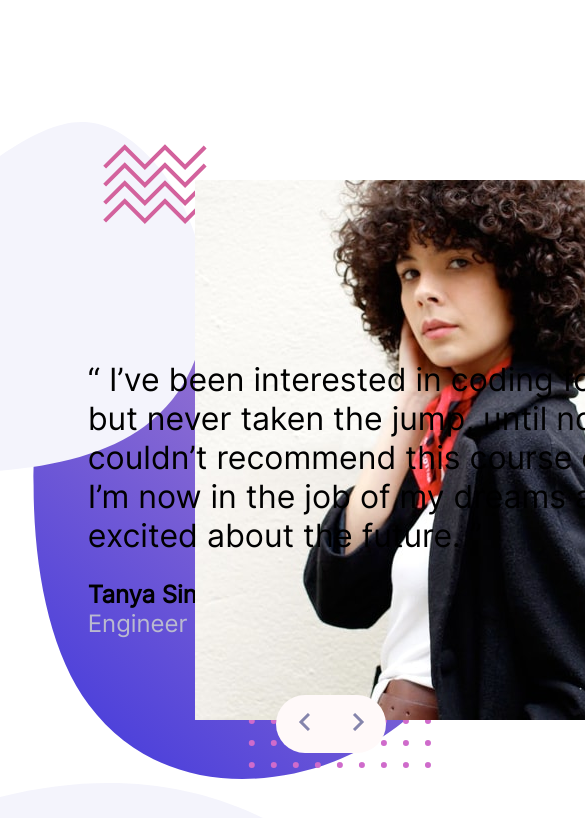
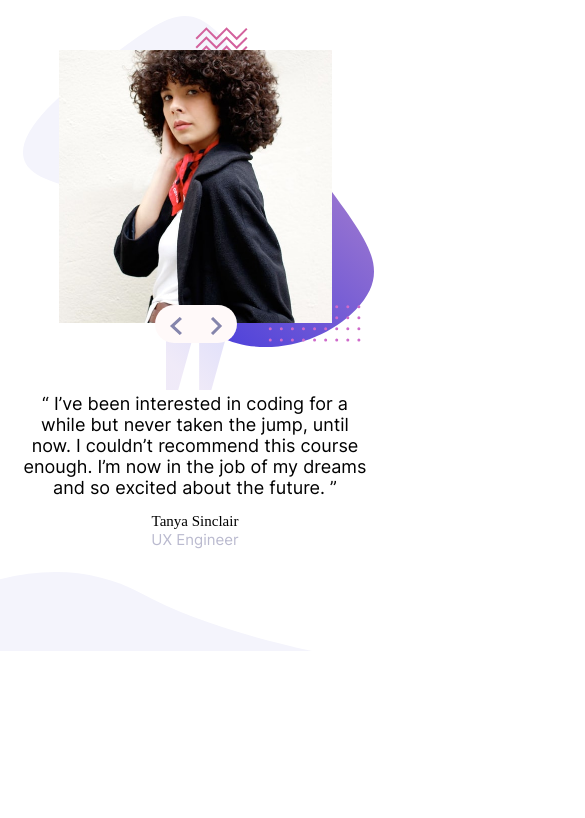
Before and after one commit to IanRivas/frontend-mentor2, a plain HTML site: page index.html in a window 390 px wide. Shown: the top 818 px of the page, 585 px wide, since content can reach past the window. Drawn offline with Linux system fonts and the light colour scheme; a web font is replaced by a local one.

Commit message:
responsive hecho

```diff
--- a/index.html
+++ b/index.html
@@ -6,11 +6,19 @@
 
   <link rel="icon" type="image/png" sizes="32x32" href="./images/favicon-32x32.png">
   <link rel="stylesheet" href="./style.css">
+  <link rel="stylesheet" href="./responsive.css">
   <title>Frontend Mentor | Coding Bootcamp Testimonials Slider</title>
 
 </head>
 <body>
   <section class="x">
+    <div class="img-container" >
+      <img src="./images/image-tanya.jpg" alt="afro/flaco" id="img-perfil">
+      <div class="buttom-container">
+        <button onclick="next()"><img src="./images/icon-prev.svg" alt="before"></button>
+        <button onclick="next()"><img src="./images/icon-next.svg" alt="next-img"></button>
+      </div>
+    </div>
     <p id="cita">
       “ I’ve been interested in coding for a while but never taken the jump, until now.
       I couldn’t recommend this course enough. I’m now in the job of my dreams and so
@@ -20,13 +28,6 @@
       <span class="name" id="name">Tanya Sinclair</span>
       <span class="work" id="work">UX Engineer</span>
     </div>
-    <div class="img-container" >
-      <img src="./images/image-tanya.jpg" alt="afro/flaco" id="img-perfil">
-      <div class="buttom-container">
-        <button onclick="next()"><img src="./images/icon-prev.svg" alt="before"></button>
-        <button onclick="next()"><img src="./images/icon-next.svg" alt="next-img"></button>
-      </div>
-    </div>
   </section>
   <script src="./script.js"></script>
 </body>
--- /dev/null
+++ b/responsive.css
@@ -0,0 +1,62 @@
+@media only screen and (max-width:600px){
+    body{
+        background-position-x: 60%,0%,50%;
+        background-position-y: 6%,110%,62%;
+        background-size: 90%,80%,15%;
+    }
+
+
+    .x{
+        width: 100%;
+        height: auto;
+        margin:5rem auto;
+
+    }
+    .x p {
+        position: static;
+        display: flex;
+        justify-content: center;
+        align-content: center;
+        text-align: center;
+        width: 90%;
+        height: auto;
+        margin: 3rem auto 0 auto;
+        font-size: 18px;
+    }
+
+    .x .img-container{
+        position:static;
+        width: 70%;
+        margin: 0 auto;
+        left: 0;
+    }
+    .x .img-container img{
+        width: 100%;
+    }
+    .img-container .buttom-container{
+        position: relative;
+        left: calc(50% - 4rem);
+        bottom: 2rem;
+        width: 8.2rem;
+        height: 3.8rem;
+    }
+    .img-container .buttom-container button{
+        height: 4.5rem;
+    }
+    .img-container .buttom-container button img{
+        width: 30%;
+        margin: auto;
+    }
+    .x .spans{
+        position: static;
+        display: block;
+        width: 90%;
+        text-align: center;
+        margin: 1.5rem auto;
+    }
+    .x .spans span{
+        display: block;
+        width: 100%;
+        font-size: 15px;
+    }
+}
--- a/style.css
+++ b/style.css
@@ -1,6 +1,10 @@
 @font-face{
     font-family: inter;
     src: url(./Inter/static/Inter-Regular.ttf);
+}
+@font-face{
+    font-family: inter-bold;
+    src: url(./Inter/static/Inter-Bold.ttf);
 }
 :root{
     --color1: hsl(240, 18%, 77%);
@@ -20,12 +24,12 @@ html{
 body{
     background-image: url(./images/pattern-bg.svg),url(./images/pattern-curve.svg),url(./images/pattern-quotes.svg);
     background-repeat: no-repeat;
-    background-position-x: 78%,0%,30%;
+    background-position-x: 93%,0%,20%;
     background-position-y: 50%,105%,35%;
 }
 .x{
     position: relative;
-    width: 55%;
+    width: 80%;
     height: 54rem;
     margin: 18rem auto;
 }
@@ -45,7 +49,7 @@ body{
     margin-top: 40rem;
 }
 .x div .name{
-    font-weight: bold;
+    font-family: inter-bold;
     font-size: 2.4rem;
 }
 .x div .work{
@@ -57,10 +61,6 @@ body{
     position:absolute;
     left: 50%;
     z-index: 1;
-}
-
-.hide {
-    display: none;
 }
 
 .img-container .buttom-container{
```
